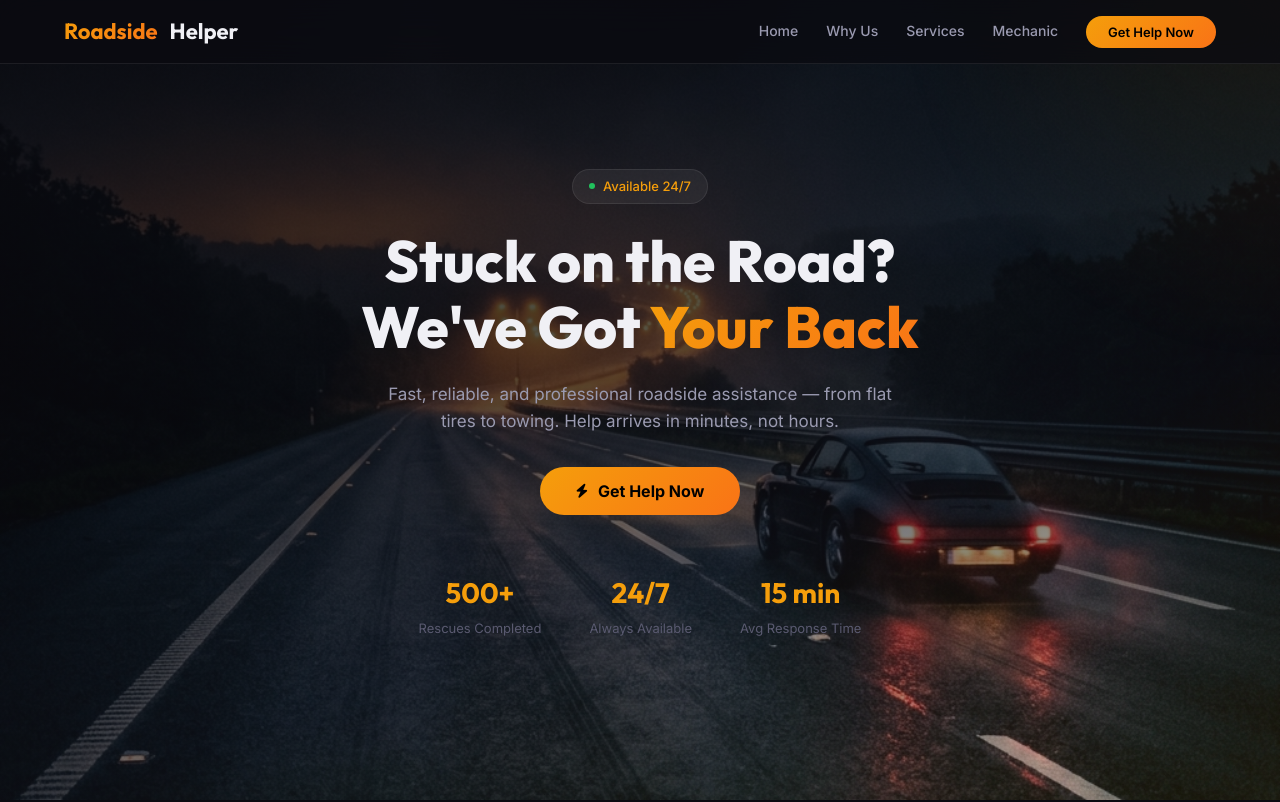
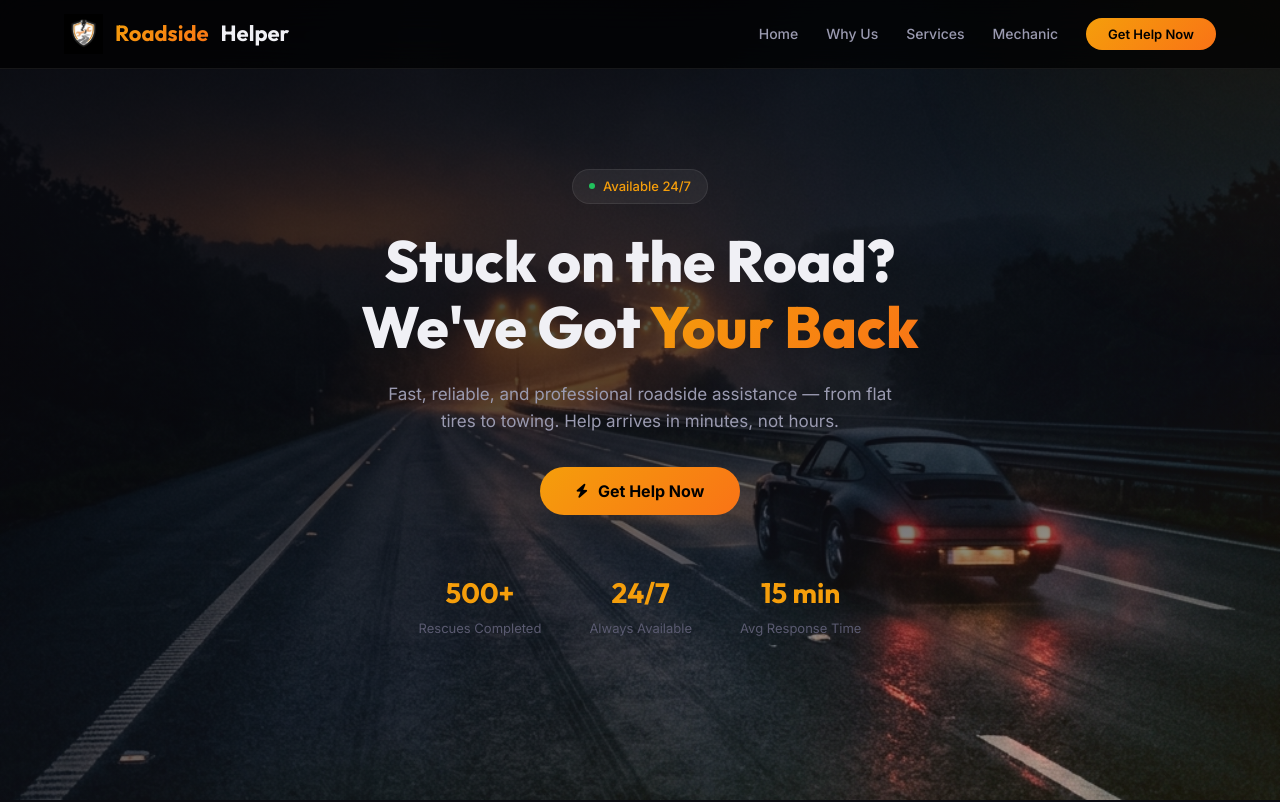
Before and after one commit to Vikramtkp49/roadsidehelper.github.io, a website: page index.html in a window 1280 px wide. Shown: the top 802 px of the page. Drawn offline with Linux system fonts and the light colour scheme.

Commit message:
adding logo

```diff
--- a/index.html
+++ b/index.html
@@ -11,7 +11,7 @@
   <meta property="og:image" content="https://yourdomain.com/hero-bg.png">
   <meta property="og:url" content="https://yourdomain.com">
   <meta name="viewport" content="width=device-width, initial-scale=1.0">
-  <title>24/7 Roadside Assistance in Tamil Nadu | Towing & Emergency Breakdown Service</title>
+  <title>24/7 Roadside Assistance in Tamil Nadu </title><link rel="icon" type="image/png" href="logo.png">
   <meta name="description" content="Fast, reliable roadside assistance at your fingertips. Get help with breakdowns, towing, jump starts, fuel delivery and more — 24/7.">
   <link rel="preconnect" href="https://fonts.googleapis.com">
   <link rel="preconnect" href="https://fonts.gstatic.com" crossorigin>
--- a/style.css
+++ b/style.css
@@ -43,7 +43,7 @@ img { max-width: 100%; display: block; }
   position: fixed; top:0; left:0; right:0; z-index:100;
   display: flex; align-items: center; justify-content: space-between;
   padding: 14px 5%;
-  background: rgba(10,10,16,0.7);
+  background: rgba(0, 0, 0, 0.7);
   backdrop-filter: blur(18px); -webkit-backdrop-filter: blur(18px);
   border-bottom: 1px solid var(--border-glass);
   transition: var(--transition);
@@ -54,7 +54,7 @@ img { max-width: 100%; display: block; }
   font-family: var(--font-heading); font-size: 22px; font-weight: 700;
   color: var(--text-primary);
 }
-.header-logo img { height: 40px; width: 40px; border-radius: 50%; object-fit: cover; border: 2px solid var(--accent); }
+.header-logo img { height: 40px; width: auto; }
 .header-logo span { background: var(--gradient-accent); -webkit-background-clip: text; -webkit-text-fill-color: transparent; }
 .nav-links { display: flex; gap: 28px; align-items: center; }
 .nav-links a {
```
Also changed, not shown: logo.png (added), logo1.png (added).
